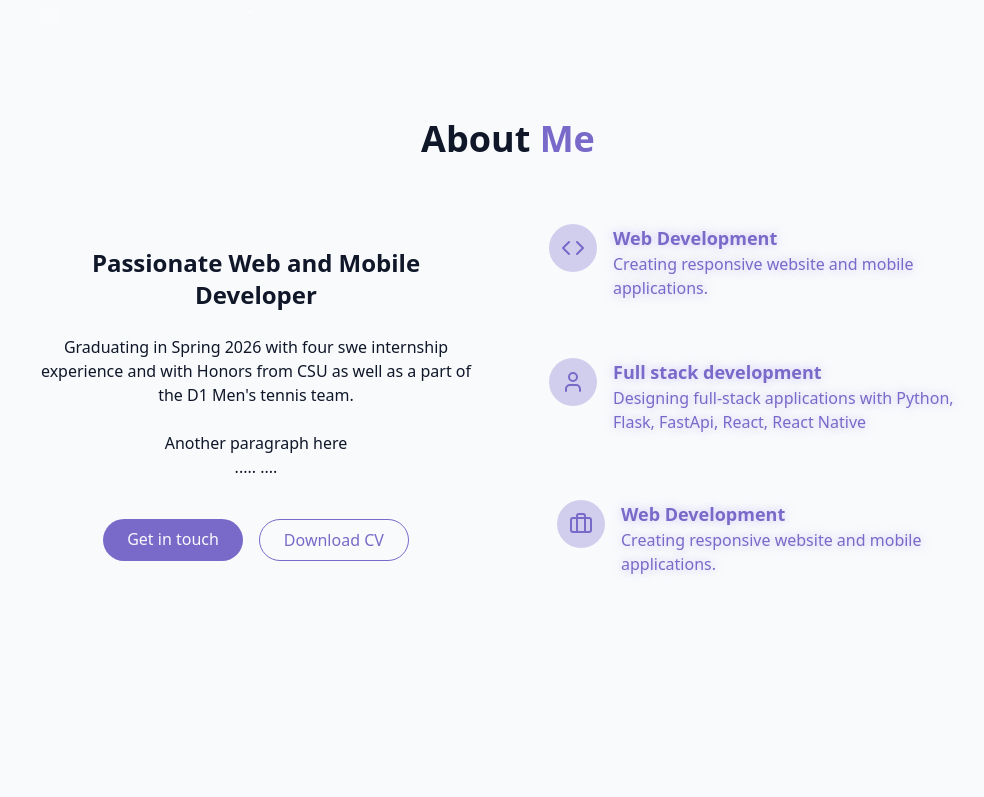
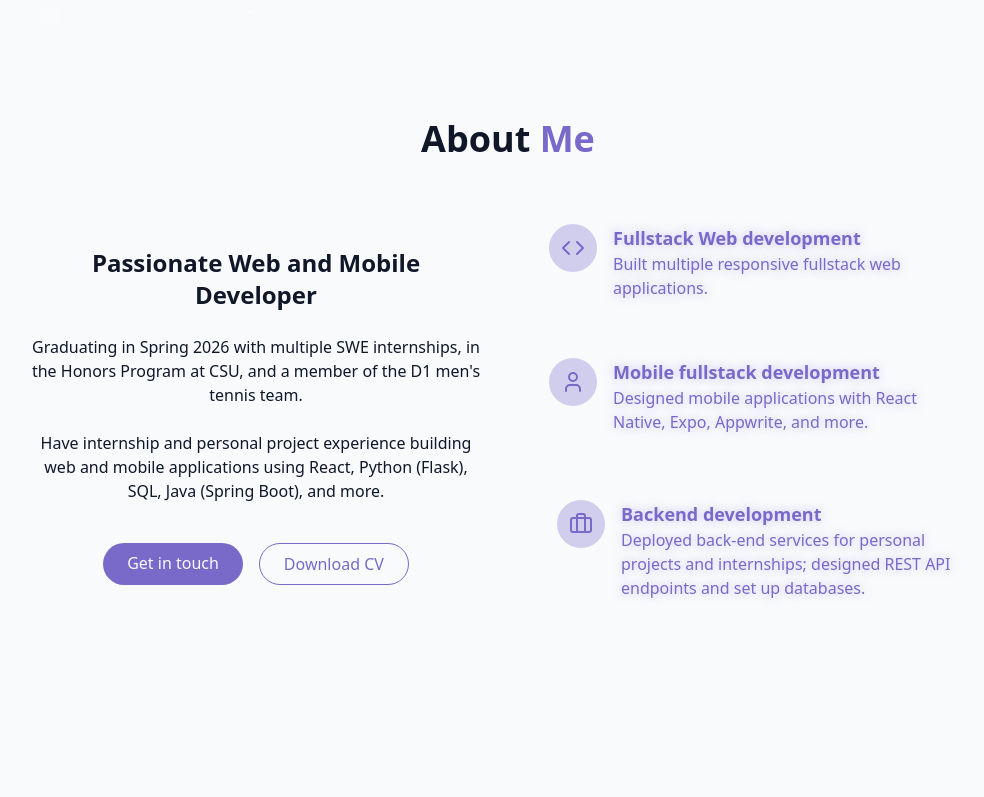
Before and after one commit to Ulugbek999/react-portfolio, a React (Vite) app: page / in a window 1280 px wide. Shown: the part 777-1574 px from the top of the page, without its empty margins (132-1116 px from the left). Built offline with nearby package versions, Linux system fonts and the light colour scheme.

Commit message:
Completed and polished the project. Ready for deployment

```diff
--- a/src/components/AboutSection.jsx
+++ b/src/components/AboutSection.jsx
@@ -17,12 +17,9 @@ export const AboutSection = () => {
                             Passionate Web and Mobile Developer
                         </h3>
                         <p className="text-muted-foreground">
-                            Graduating in Spring 2026 with four swe internship experience and with Honors from CSU as well as a part of the D1 Men's tennis team.
-                        </p>
+                            Graduating in Spring 2026 with multiple SWE internships, in the Honors Program at CSU, and a member of the D1 men's tennis team.</p>
                         <p className="text-muted-foreground">
-                            Another paragraph here <br/>
-                            .....
-                            ....
+                            Have internship and personal project experience building web and mobile applications using React, Python (Flask), SQL, Java (Spring Boot), and more.
                         </p>
 
                         <div className="flex flex-col sm:flex-row gap-4 pt-4 justify-center">
@@ -44,9 +41,9 @@ export const AboutSection = () => {
                                     <Code className='h-6 w-6 text-primary'/>
                                 </div>
                                 <div className='text-left'>
-                                    <h4 className='font-semibold text-lg text-primary'>Web Development</h4>
+                                    <h4 className='font-semibold text-lg text-primary'>Fullstack Web development</h4>
                                     <p className='text-muted-foreground text-primary'>
-                                        Creating responsive website and mobile applications.
+                                        Built multiple responsive fullstack web applications.
                                     </p>
                                 </div>
                             </div>
@@ -57,9 +54,9 @@ export const AboutSection = () => {
                                     <User className='h-6 w-6 text-primary'/>
                                 </div>
                                 <div className='text-left'>
-                                    <h4 className='font-semibold text-lg text-primary'>Full stack development</h4>
+                                    <h4 className='font-semibold text-lg text-primary'>Mobile fullstack development</h4>
                                     <p className='text-muted-foreground text-primary'>
-                                        Designing full-stack applications with Python, Flask, FastApi, React, React Native
+                                        Designed mobile applications with React Native, Expo, Appwrite, and more.
                                     </p>
                                 </div>
                             </div>
@@ -70,9 +67,9 @@ export const AboutSection = () => {
                                     <Briefcase className='h-6 w-6 text-primary'/>
                                 </div>
                                 <div className='text-left'>
-                                    <h4 className='font-semibold text-lg text-primary'>Web Development</h4>
+                                    <h4 className='font-semibold text-lg text-primary'>Backend development</h4>
                                     <p className='text-muted-foreground text-primary'>
-                                        Creating responsive website and mobile applications.
+                                        Deployed back-end services for personal projects and internships; designed REST API endpoints and set up databases.
                                     </p>
                                 </div>
                             </div>
--- a/src/components/HeroSection.jsx
+++ b/src/components/HeroSection.jsx
@@ -15,7 +15,7 @@ export const HeroSection = () => {
                         Abdurakhmonov</span>
                 </h1>
                 <p className="text-lg md:text-xl text-muted-foreground max-2-2xl mx-auto opacity-0 animate-fade-in-delay-3">
-                    Computer Science student at coppin state university pursuing a Software Engineer Career!
+                    Computer Science student at Coppin State University, pursuing career in Software Engineering.
                 </p>
 
                 <div className="opacity-0 animate-fade-in-delay-4">
```
Also changed, not shown: public/screenshot.png (added), 1 other file (tests, documents, lock files or other folders).
